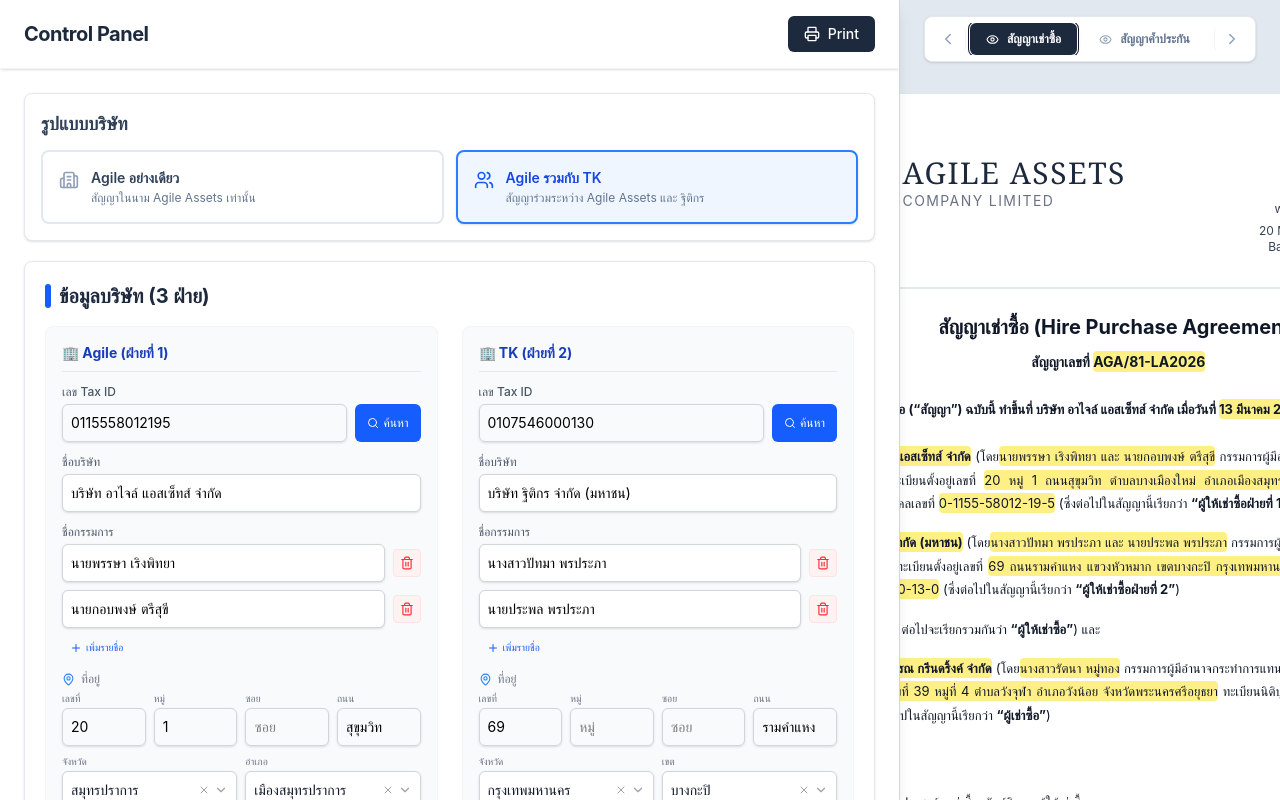
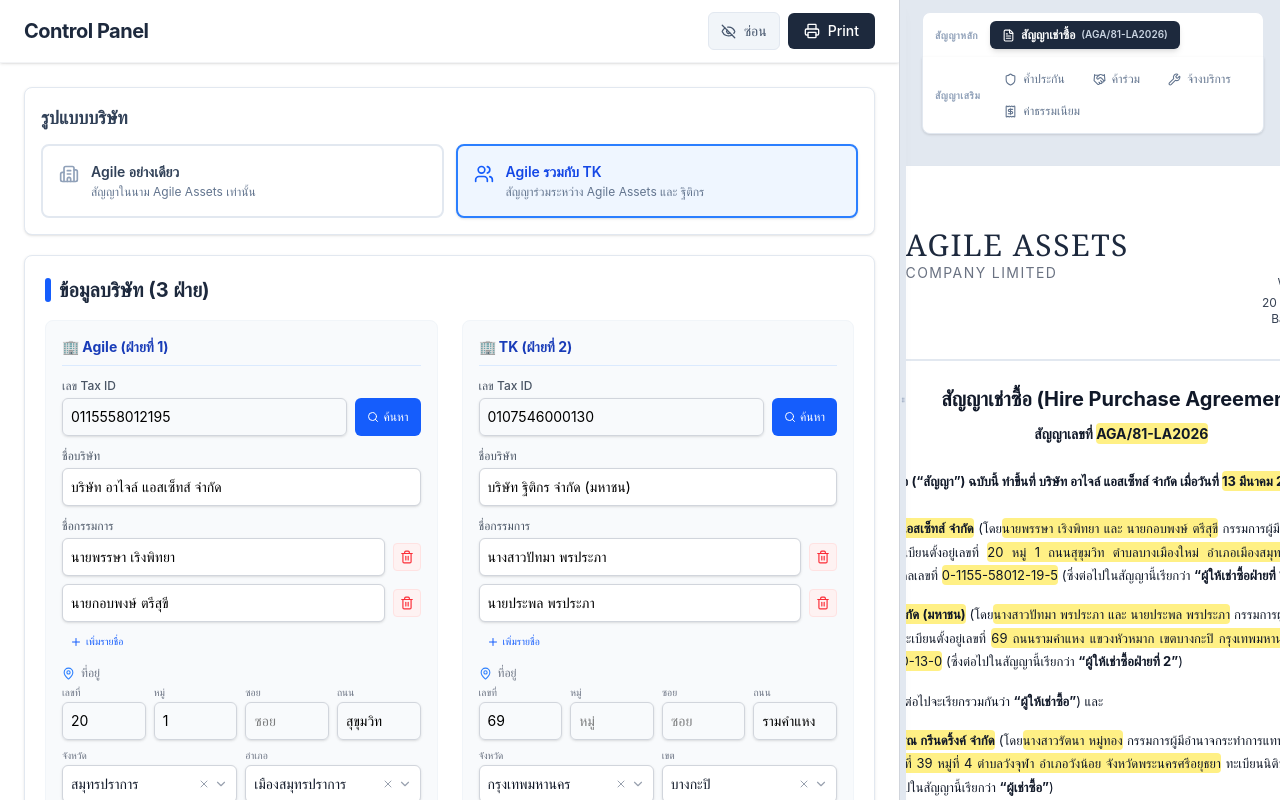
Before and after one commit to Karumine/legal, a React (Vite) app: page / in a window 1280 px wide. Built offline with nearby package versions, Linux system fonts and the light colour scheme.

Commit message:
อัปเดท
UX UI ปรับ navbar ขยาย preview เพิ่มปุ่มซ่อนได้ อิสระ

```diff
--- a/src/App.tsx
+++ b/src/App.tsx
@@ -1,5 +1,5 @@
-import { useState, useRef, useCallback } from 'react';
-import { Printer, FileText, Eye, ChevronLeft, ChevronRight } from 'lucide-react';
+import { useState, useRef, useCallback, useEffect } from 'react';
+import { Printer, FileText, Eye, EyeOff, ChevronDown, GripVertical, Shield, Handshake, Wrench, Receipt, ChevronRight } from 'lucide-react';
 import { initialAppData, CONTRACT_TYPE_LABELS, TODAY } from './types/app';
 import type { AppData, CompanyInfo, HirePurchaseData, GuarantorData, CompanyMode, ContractType, JointVentureData, ServiceAgreementData, FeePaymentData, Agreement } from './types/app';
 import CompanyModeSelector from './components/CompanyModeSelector';
@@ -26,17 +26,17 @@
 function App() {
   const [data, setData] = useState<AppData>(initialAppData);
   const [activePreview, setActivePreview] = useState<PreviewTab>('agreement-initial-hp');
-  const tabsRef = useRef<HTMLDivElement>(null);
-  const [isDragging, setIsDragging] = useState(false);
-  const startXRef = useRef(0);
-  const scrollLeftRef = useRef(0);
-  const [hasMoved, setHasMoved] = useState(false);
 
-  // Momentum refs
-  const velocityRef = useRef(0);
-  const lastXRef = useRef(0);
-  const lastTimeRef = useRef(0);
-  const animationFrameRef = useRef<number | null>(null);
+  // Panel resize & toggle
+  const [previewVisible, setPreviewVisible] = useState(true);
+  const [formWidth, setFormWidth] = useState(900);
+  const isResizingRef = useRef(false);
+  const resizeStartXRef = useRef(0);
+  const resizeStartWidthRef = useRef(900);
+
+  // Dropdown menu for main contracts
+  const [openDropdownId, setOpenDropdownId] = useState<string | null>(null);
+  const dropdownRef = useRef<HTMLDivElement>(null);
 
   // Preview scroll sync: switches to the correct preview tab and scrolls to the matching section
   const lastFocusSectionRef = useRef<string>('');
@@ -72,79 +72,48 @@
     });
   }, []);
 
-  const handleMouseDown = (e: React.MouseEvent) => {
-    if (!tabsRef.current) return;
+  // ── Resize handle logic ──
+  const handleResizeStart = useCallback((e: React.MouseEvent) => {
+    e.preventDefault();
+    isResizingRef.current = true;
+    resizeStartXRef.current = e.clientX;
+    resizeStartWidthRef.current = formWidth;
+    document.body.style.cursor = 'col-resize';
+    document.body.style.userSelect = 'none';
+  }, [formWidth]);
 
-    // Stop any existing momentum animation
-    if (animationFrameRef.current) {
-      cancelAnimationFrame(animationFrameRef.current);
-      animationFrameRef.current = null;
-    }
-
-    setIsDragging(true);
-    setHasMoved(false);
-    startXRef.current = e.pageX - tabsRef.current.offsetLeft;
-    scrollLeftRef.current = tabsRef.current.scrollLeft;
-
-    lastXRef.current = e.pageX;
-    lastTimeRef.current = Date.now();
-    velocityRef.current = 0;
+  useEffect(() => {
+    const handleResizeMove = (e: MouseEvent) => {
+      if (!isResizingRef.current) return;
+      const delta = e.clientX - resizeStartXRef.current;
+      const newWidth = Math.min(1400, Math.max(450, resizeStartWidthRef.current + delta));
+      setFormWidth(newWidth);
     };
-
-  const applyMomentum = () => {
-    if (!tabsRef.current || Math.abs(velocityRef.current) < 0.1) return;
-
-    const step = () => {
-      if (!tabsRef.current || isDragging) return;
-
-      tabsRef.current.scrollLeft -= velocityRef.current * 10;
-      velocityRef.current *= 0.95; // Decay factor
-
-      if (Math.abs(velocityRef.current) > 0.1) {
-        animationFrameRef.current = requestAnimationFrame(step);
-      } else {
-        animationFrameRef.current = null;
+    const handleResizeEnd = () => {
+      if (isResizingRef.current) {
+        isResizingRef.current = false;
+        document.body.style.cursor = '';
+        document.body.style.userSelect = '';
       }
     };
+    window.addEventListener('mousemove', handleResizeMove);
+    window.addEventListener('mouseup', handleResizeEnd);
+    return () => {
+      window.removeEventListener('mousemove', handleResizeMove);
+      window.removeEventListener('mouseup', handleResizeEnd);
+    };
+  }, []);
 
-    animationFrameRef.current = requestAnimationFrame(step);
-  };
-
-  const handleMouseLeave = () => {
-    if (isDragging) {
-      setIsDragging(false);
-      applyMomentum();
+  // Close dropdown on outside click
+  useEffect(() => {
+    const handleClickOutside = (e: MouseEvent) => {
+      if (dropdownRef.current && !dropdownRef.current.contains(e.target as Node)) {
+        setOpenDropdownId(null);
       }
     };
-
-  const handleMouseUp = () => {
-    if (isDragging) {
-      setIsDragging(false);
-      applyMomentum();
-    }
-  };
-
-  const handleMouseMove = (e: React.MouseEvent) => {
-    if (!isDragging || !tabsRef.current) return;
-
-    const currentTime = Date.now();
-    const timeElapsed = currentTime - lastTimeRef.current;
-
-    if (timeElapsed > 0) {
-      const deltaX = e.pageX - lastXRef.current;
-      velocityRef.current = deltaX / timeElapsed;
-      lastXRef.current = e.pageX;
-      lastTimeRef.current = currentTime;
-    }
-
-    const x = e.pageX - tabsRef.current.offsetLeft;
-    const walk = (x - startXRef.current) * 1.5;
-
-    if (Math.abs(walk) > 5) {
-      setHasMoved(true);
-      tabsRef.current.scrollLeft = scrollLeftRef.current - walk;
-    }
-  };
+    document.addEventListener('mousedown', handleClickOutside);
+    return () => document.removeEventListener('mousedown', handleClickOutside);
+  }, []);
 
   const handlePrint = () => {
     const rightPanel = document.getElementById('preview-panel');
@@ -314,35 +283,51 @@
     };
   };
 
-  // Build preview tabs: agreements → buyback → guarantee → additional contracts
-  const previewTabs: { key: PreviewTab; label: string }[] = [];
-
-  data.agreements.forEach((agreement, idx) => {
-    previewTabs.push({
-      key: `agreement-${agreement.id}`,
-      label: `${CONTRACT_TYPE_LABELS[agreement.type]} ${data.agreements.filter(a => a.type === agreement.type).length > 1 ? `(${idx + 1})` : ''}`.trim()
-    });
-  });
-
-  data.agreements.forEach((agreement) => {
+  // ── Build grouped preview tabs ──
+  // Main contracts: each agreement + its buybacks as sub-items
+  const mainContractGroups = data.agreements.map((agreement, idx) => {
+    const buybacks: { key: string; label: string }[] = [];
     if ((agreement.type === 'hirePurchase' || agreement.type === 'hirePurchaseBack')) {
       const hp = agreement.data as HirePurchaseData;
       if (hp.hasBuyback && hp.buybacks) {
-        hp.buybacks.forEach((bb, index) => {
-          previewTabs.push({
+        hp.buybacks.forEach((bb, bbIdx) => {
+          buybacks.push({
             key: `buyback:${agreement.id}:${bb.id}`,
-            label: `สัญญารับซื้อคืน(${index + 1}) (${hp.contractNo || 'รอดำเนินการ'})`
+            label: `สัญญารับซื้อคืน (${bbIdx + 1})`
           });
         });
       }
     }
+    return {
+      id: agreement.id,
+      key: `agreement-${agreement.id}`,
+      type: agreement.type,
+      label: `${CONTRACT_TYPE_LABELS[agreement.type]}${data.agreements.filter(a => a.type === agreement.type).length > 1 ? ` (${idx + 1})` : ''}`,
+      contractNo: (agreement.data as any).contractNo || '',
+      buybacks
+    };
   });
+
+  // Supplementary tabs
+  const supplementaryTabs: { key: string; label: string; icon: 'shield' | 'handshake' | 'wrench' | 'receipt' }[] = [];
   if (data.guarantors && data.guarantors.length > 0) {
-    previewTabs.push({ key: 'guarantee', label: 'สัญญาค้ำประกัน' });
+    supplementaryTabs.push({ key: 'guarantee', label: 'ค้ำประกัน', icon: 'shield' });
   }
-  previewTabs.push({ key: 'jointVenture', label: 'สัญญาค้าร่วม' });
-  previewTabs.push({ key: 'serviceAgreement', label: 'สัญญาจ้างบริการ' });
-  previewTabs.push({ key: 'feePayment', label: 'สัญญาชำระค่าธรรมเนียม' });
+  supplementaryTabs.push({ key: 'jointVenture', label: 'ค้าร่วม', icon: 'handshake' });
+  supplementaryTabs.push({ key: 'serviceAgreement', label: 'จ้างบริการ', icon: 'wrench' });
+  supplementaryTabs.push({ key: 'feePayment', label: 'ค่าธรรมเนียม', icon: 'receipt' });
+
+  const suppIcon = (icon: string) => {
+    switch (icon) {
+      case 'shield': return <Shield size={13} />;
+      case 'handshake': return <Handshake size={13} />;
+      case 'wrench': return <Wrench size={13} />;
+      case 'receipt': return <Receipt size={13} />;
+      default: return <FileText size={13} />;
+    }
+  };
+
+
 
   const renderContractPreview = (agreement: Agreement) => {
     if (agreement.type === 'hirePurchase' || agreement.type === 'hirePurchaseBack') {
@@ -394,17 +379,34 @@
   return (
     <div className="flex h-screen overflow-hidden bg-gray-100 print:bg-white print:h-auto print:overflow-visible">
       {/* Left Panel: Form */}
-      <div className="w-[900px] flex-shrink-0 border-r border-gray-300 print:hidden overflow-y-auto bg-white shadow-lg z-10 flex flex-col h-full">
+      <div
+        style={{ width: previewVisible ? `${formWidth}px` : '100%' }}
+        className="flex-shrink-0 border-r border-gray-300 print:hidden overflow-y-auto bg-white shadow-lg z-10 flex flex-col h-full transition-[width] duration-200"
+      >
         {/* Header */}
-        <div className="sticky top-0 bg-white border-b border-gray-100 px-6 py-4 z-20 shadow-sm">
+        <div className="sticky top-0 bg-white border-b border-gray-100 px-6 py-3 z-20 shadow-sm">
           <div className="flex justify-between items-center">
             <h1 className="text-xl font-bold tracking-tight text-slate-800">Control Panel</h1>
+            <div className="flex items-center gap-2">
+              <button
+                onClick={() => setPreviewVisible(!previewVisible)}
+                className={`flex items-center gap-2 px-3 py-2 rounded-md font-medium transition-all text-sm border ${
+                  previewVisible
+                    ? 'bg-slate-100 text-slate-600 border-slate-200 hover:bg-slate-200'
+                    : 'bg-blue-50 text-blue-700 border-blue-200 hover:bg-blue-100'
+                }`}
+                title={previewVisible ? 'ซ่อน Preview' : 'แสดง Preview'}
+              >
+                {previewVisible ? <EyeOff size={15} /> : <Eye size={15} />}
+                {previewVisible ? 'ซ่อน' : 'แสดง Preview'}
+              </button>
               <button
                 onClick={handlePrint}
                 className="flex items-center gap-2 bg-slate-800 hover:bg-slate-900 text-white px-4 py-2 rounded-md font-medium transition-colors text-sm"
               >
                 <Printer size={16} /> Print
               </button>
+            </div>
           </div>
         </div>
 
@@ -551,59 +553,99 @@
         </div>
       </div>
 
+      {/* ── Resize Handle ── */}
+      {previewVisible && (
+        <div
+          onMouseDown={handleResizeStart}
+          className="resize-handle w-[6px] flex-shrink-0 bg-slate-200 hover:bg-blue-400 active:bg-blue-500 cursor-col-resize print:hidden flex items-center justify-center transition-colors group relative z-20"
+          title="ลากเพื่อปรับขนาด"
+        >
+          <GripVertical size={14} className="text-slate-400 group-hover:text-white transition-colors" />
+        </div>
+      )}
+
       {/* Right Panel: Preview */}
+      {previewVisible && (
       <div id="preview-panel" className="flex-1 overflow-y-auto bg-slate-200 print:p-0 print:bg-white print:overflow-visible flex flex-col transform-gpu">
-        <div className="sticky top-0 z-10 bg-slate-200 px-6 pt-4 pb-2 print:hidden">
-          <div className="relative flex items-center bg-white rounded-lg p-1.5 shadow-sm border border-slate-200">
-            {/* Scroll Left Button */}
+        <div className="sticky top-0 z-10 bg-slate-200 px-4 pt-3 pb-2 print:hidden flex justify-center">
+          <div className="w-[210mm] max-w-full">
+          <div className="bg-white rounded-t-lg border border-b-0 border-slate-200 px-3 py-2 flex items-center gap-2" ref={dropdownRef}>
+            <span className="text-[10px] font-bold text-slate-400 uppercase tracking-wider shrink-0 mr-1">สัญญาหลัก</span>
+            <div className="flex gap-1.5 flex-wrap">
+              {mainContractGroups.map((group) => {
+                const isActive = activePreview === group.key || group.buybacks.some(b => b.key === activePreview);
+                const hasBuybacks = group.buybacks.length > 0;
+                return (
+                  <div key={group.id} className="relative">
                     <button
-              onClick={(e) => {
-                const container = e.currentTarget.nextElementSibling;
-                if (container) container.scrollBy({ left: -200, behavior: 'smooth' });
+                      onClick={() => {
+                        if (hasBuybacks) {
+                          setOpenDropdownId(openDropdownId === group.id ? null : group.id);
+                        }
+                        setActivePreview(group.key);
                       }}
-              className="p-1 px-2 text-slate-400 hover:text-slate-800 hover:bg-slate-50 rounded-md transition-all z-10 border-r border-slate-100 flex items-center justify-center shrink-0"
+                      className={`flex items-center gap-1.5 py-1.5 px-3 text-xs font-semibold rounded-md transition-all whitespace-nowrap ${
+                        isActive
+                          ? 'bg-slate-800 text-white shadow-md'
+                          : 'text-slate-600 bg-slate-50 hover:bg-slate-100 border border-slate-200'
+                      }`}
                     >
-              <ChevronLeft size={18} />
+                      <FileText size={13} className={isActive ? 'text-white' : 'text-slate-400'} />
+                      <span>{group.label}</span>
+                      {group.contractNo && <span className={`text-[10px] ${isActive ? 'text-slate-300' : 'text-slate-400'}`}>({group.contractNo})</span>}
+                      {hasBuybacks && <ChevronDown size={12} className={`ml-0.5 transition-transform ${openDropdownId === group.id ? 'rotate-180' : ''}`} />}
                     </button>
+                    {/* Dropdown for buybacks */}
+                    {hasBuybacks && openDropdownId === group.id && (
+                      <div className="absolute top-full left-0 mt-1 bg-white border border-slate-200 rounded-lg shadow-xl py-1 z-50 min-w-[200px] animate-in fade-in slide-in-from-top-1 duration-150">
+                        <button
+                          onClick={() => { setActivePreview(group.key); setOpenDropdownId(null); }}
+                          className={`w-full text-left px-3 py-2 text-xs flex items-center gap-2 transition-colors ${
+                            activePreview === group.key ? 'bg-slate-100 font-bold text-slate-800' : 'text-slate-600 hover:bg-slate-50'
+                          }`}
+                        >
+                          <FileText size={12} /> {group.label}
+                        </button>
+                        <div className="border-t border-slate-100 my-1" />
+                        {group.buybacks.map(bb => (
+                          <button
+                            key={bb.key}
+                            onClick={() => { setActivePreview(bb.key); setOpenDropdownId(null); }}
+                            className={`w-full text-left px-3 py-2 text-xs flex items-center gap-2 transition-colors ${
+                              activePreview === bb.key ? 'bg-orange-50 font-bold text-orange-700' : 'text-slate-600 hover:bg-slate-50'
+                            }`}
+                          >
+                            <ChevronRight size={12} className="text-orange-400" /> {bb.label}
+                          </button>
+                        ))}
+                      </div>
+                    )}
+                  </div>
+                );
+              })}
+            </div>
+          </div>
 
-            {/* Tabs Container */}
-            <div
-              ref={tabsRef}
-              onMouseDown={handleMouseDown}
-              onMouseLeave={handleMouseLeave}
-              onMouseUp={handleMouseUp}
-              onMouseMove={handleMouseMove}
-              className={`flex gap-1.5 overflow-x-auto no-scrollbar flex-1 items-center px-1 ${isDragging ? 'cursor-grabbing select-none scroll-auto' : 'cursor-grab scroll-smooth'}`}
-              style={{ scrollbarWidth: 'none', msOverflowStyle: 'none' }}
-            >
-              <style>{`.no-scrollbar::-webkit-scrollbar { display: none; }`}</style>
-              {previewTabs.map((tab) => (
+          {/* ── Row 2: Supplementary Tabs ── */}
+          <div className="bg-white rounded-b-lg border border-t-0 border-slate-200 shadow-sm px-3 py-2 flex items-center gap-2">
+            <span className="text-[10px] font-bold text-slate-400 uppercase tracking-wider shrink-0 mr-1">สัญญาเสริม</span>
+            <div className="flex gap-1 flex-wrap">
+              {supplementaryTabs.map(tab => (
                 <button
                   key={tab.key}
-                  onClick={() => {
-                    if (!hasMoved) setActivePreview(tab.key);
-                  }}
-                  className={`flex-shrink-0 flex items-center justify-center gap-2 py-2 px-4 text-xs font-semibold rounded-md transition-all whitespace-nowrap ${activePreview === tab.key
-                    ? 'bg-slate-800 text-white shadow-md ring-1 ring-slate-900 ring-offset-1 ring-offset-white'
-                    : 'text-slate-500 hover:text-slate-900 hover:bg-slate-50'
+                  onClick={() => setActivePreview(tab.key)}
+                  className={`flex items-center gap-1.5 py-1.5 px-3 text-xs font-medium rounded-md transition-all whitespace-nowrap ${
+                    activePreview === tab.key
+                      ? 'bg-blue-600 text-white shadow-sm'
+                      : 'text-slate-500 hover:text-slate-800 hover:bg-slate-50'
                   }`}
                 >
-                  <Eye size={13} className={activePreview === tab.key ? 'text-white' : 'text-slate-400'} />
+                  {suppIcon(tab.icon)}
                   {tab.label}
                 </button>
               ))}
             </div>
-
-            {/* Scroll Right Button */}
-            <button
-              onClick={(e) => {
-                const container = e.currentTarget.previousElementSibling;
-                if (container) container.scrollBy({ left: 200, behavior: 'smooth' });
-              }}
-              className="p-1 px-2 text-slate-400 hover:text-slate-800 hover:bg-slate-50 rounded-md transition-all z-10 border-l border-slate-100 flex items-center justify-center shrink-0"
-            >
-              <ChevronRight size={18} />
-            </button>
+          </div>
           </div>
         </div>
 
@@ -664,6 +706,7 @@
           </div>
         </div>
       </div>
+      )}
     </div>
   );
 }
--- a/src/index.css
+++ b/src/index.css
@@ -74,3 +74,26 @@
 #preview-panel {
   scroll-behavior: smooth;
 }
+
+/* Resize handle */
+.resize-handle {
+  position: relative;
+}
+.resize-handle::before {
+  content: '';
+  position: absolute;
+  top: 0;
+  left: -4px;
+  right: -4px;
+  bottom: 0;
+  z-index: 1;
+}
+
+/* Dropdown menu animation */
+@keyframes dropdown-in {
+  from { opacity: 0; transform: translateY(-4px) scale(0.98); }
+  to { opacity: 1; transform: translateY(0) scale(1); }
+}
+.animate-in {
+  animation: dropdown-in 0.15s ease-out forwards;
+}
```
Lines whose indentation alone changed are shown as unchanged.
